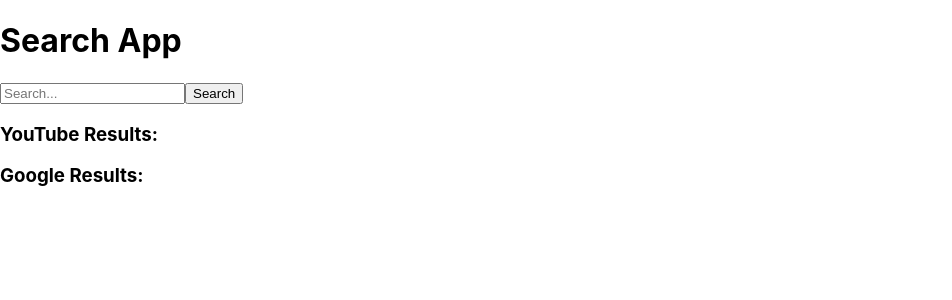
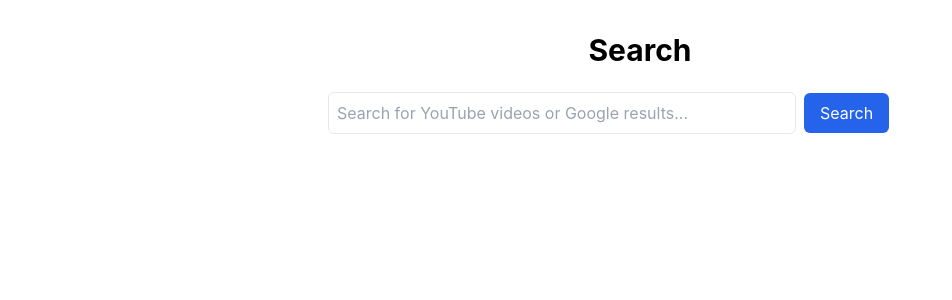
Before and after one commit to KeveenBambhroliya/Search_Bar, a React (Create React App) app in the folder frontend/: page / in a window 1280 px wide. Shown: the top 300 px of the page, without its empty margins (0-952 px from the left). Built offline with nearby package versions, Linux system fonts and the light colour scheme.

Commit message:
add tailwindcss

```diff
--- a/frontend/package.json
+++ b/frontend/package.json
@@ -35,5 +35,10 @@
       "last 1 firefox version",
       "last 1 safari version"
     ]
+  },
+  "devDependencies": {
+    "autoprefixer": "^10.4.20",
+    "postcss": "^8.4.47",
+    "tailwindcss": "^3.4.13"
   }
 }
--- /dev/null
+++ b/frontend/postcss.config.js
@@ -0,0 +1,6 @@
+module.exports = {
+  plugins: {
+    tailwindcss: {},
+    autoprefixer: {},
+  },
+}
--- a/frontend/src/App.js
+++ b/frontend/src/App.js
@@ -4,7 +4,7 @@ import SearchBar from './components/SearchBar';
 function App() {
     return (
         <div className="App">
-            <h1 className="text-center mt-8 text-3xl font-bold">Search App</h1>
+            <h1 className="text-center mt-8 text-3xl font-bold">Search</h1>
             <SearchBar />
         </div>
     );
--- a/frontend/src/components/SearchBar.js
+++ b/frontend/src/components/SearchBar.js
@@ -15,37 +15,75 @@ const SearchBar = () => {
     };
 
     return (
-        <div className="p-4">
+        <div className="max-w-2xl mx-auto p-6">
+
+            <div className="flex flex-col sm:flex-row items-center mb-6">
                 <input
                     type="text"
-                className="border p-2 w-full mb-4"
-                placeholder="Search..."
+                    className="border p-2 rounded-md w-full sm:w-3/4 focus:outline-none focus:ring-2 focus:ring-blue-500 mb-4 sm:mb-0 sm:mr-2"
+                    placeholder="Search for YouTube videos or Google results..."
                     value={searchTerm}
                     onChange={(e) => setSearchTerm(e.target.value)}
                 />
-            <button onClick={handleSearch} className="bg-blue-500 text-white p-2 rounded">
+                <button
+                    onClick={handleSearch}
+                    className="bg-blue-600 text-white px-4 py-2 rounded-md hover:bg-blue-700 transition"
+                >
                     Search
                 </button>
+            </div>
 
-            <div className="mt-4">
-                <h3 className="font-bold">YouTube Results:</h3>
+            <div className="space-y-8">
+                {/* YouTube Results */}
+                {results.youtube.length > 0 && (
+                    <div>
+                        <h3 className="text-xl font-semibold mb-4">YouTube Results</h3>
+                        <div className="space-y-4">
                             {results.youtube.map((video) => (
-                    <div key={video.id.videoId} className="my-2">
-                        <a href={`https://www.youtube.com/watch?v=${video.id.videoId}`} target="_blank" rel="noopener noreferrer" className="text-blue-600 underline">
-                            <p>{video.snippet.title}</p>
+                                <div key={video.id.videoId} className="flex items-start space-x-4 bg-white p-4 rounded-md shadow-md hover:shadow-lg transition">
+                                    <img
+                                        src={video.snippet.thumbnails.default.url}
+                                        alt={video.snippet.title}
+                                        className="w-24 h-16 rounded-md"
+                                    />
+                                    <div className="flex-1">
+                                        <a
+                                            href={`https://www.youtube.com/watch?v=${video.id.videoId}`}
+                                            target="_blank"
+                                            rel="noopener noreferrer"
+                                            className="text-lg font-medium text-blue-600 hover:underline"
+                                        >
+                                            {video.snippet.title}
                                         </a>
-                        <img src={video.snippet.thumbnails.default.url} alt={video.snippet.title} />
+                                        <p className="text-sm text-gray-500">{video.snippet.description}</p>
+                                    </div>
                                 </div>
                             ))}
+                        </div>
+                    </div>
+                )}
 
-                <h3 className="font-bold mt-4">Google Results:</h3>
+                {/* Google Results */}
+                {results.google.length > 0 && (
+                    <div>
+                        <h3 className="text-xl font-semibold mb-4">Google Results</h3>
+                        <div className="space-y-4">
                             {results.google.map((item, index) => (
-                    <div key={index} className="my-2">
-                        <a href={item.link} target="_blank" rel="noopener noreferrer" className="text-blue-600 underline">
-                            <p>{item.title}</p>
+                                <div key={index} className="p-4 bg-white rounded-md shadow-md hover:shadow-lg transition">
+                                    <a
+                                        href={item.link}
+                                        target="_blank"
+                                        rel="noopener noreferrer"
+                                        className="text-lg font-medium text-blue-600 hover:underline"
+                                    >
+                                        {item.title}
                                     </a>
+                                    <p className="text-sm text-gray-500">{item.snippet}</p>
                                 </div>
                             ))}
+                        </div>
+                    </div>
+                )}
             </div>
         </div>
     );
--- a/frontend/src/index.css
+++ b/frontend/src/index.css
@@ -1,3 +1,7 @@
+@tailwind base;
+@tailwind components;
+@tailwind utilities;
+
 body {
   margin: 0;
   font-family: -apple-system, BlinkMacSystemFont, 'Segoe UI', 'Roboto', 'Oxygen',
--- /dev/null
+++ b/frontend/tailwind.config.js
@@ -0,0 +1,10 @@
+/** @type {import('tailwindcss').Config} */
+module.exports = {
+  content: [
+    "./src/**/*.{js,jsx,ts,tsx}", // Add this line
+  ],
+  theme: {
+    extend: {},
+  },
+  plugins: [],
+}
```
Also changed, not shown: 1 other file (tests, documents, lock files or other folders). Lines whose indentation alone changed are shown as unchanged.
